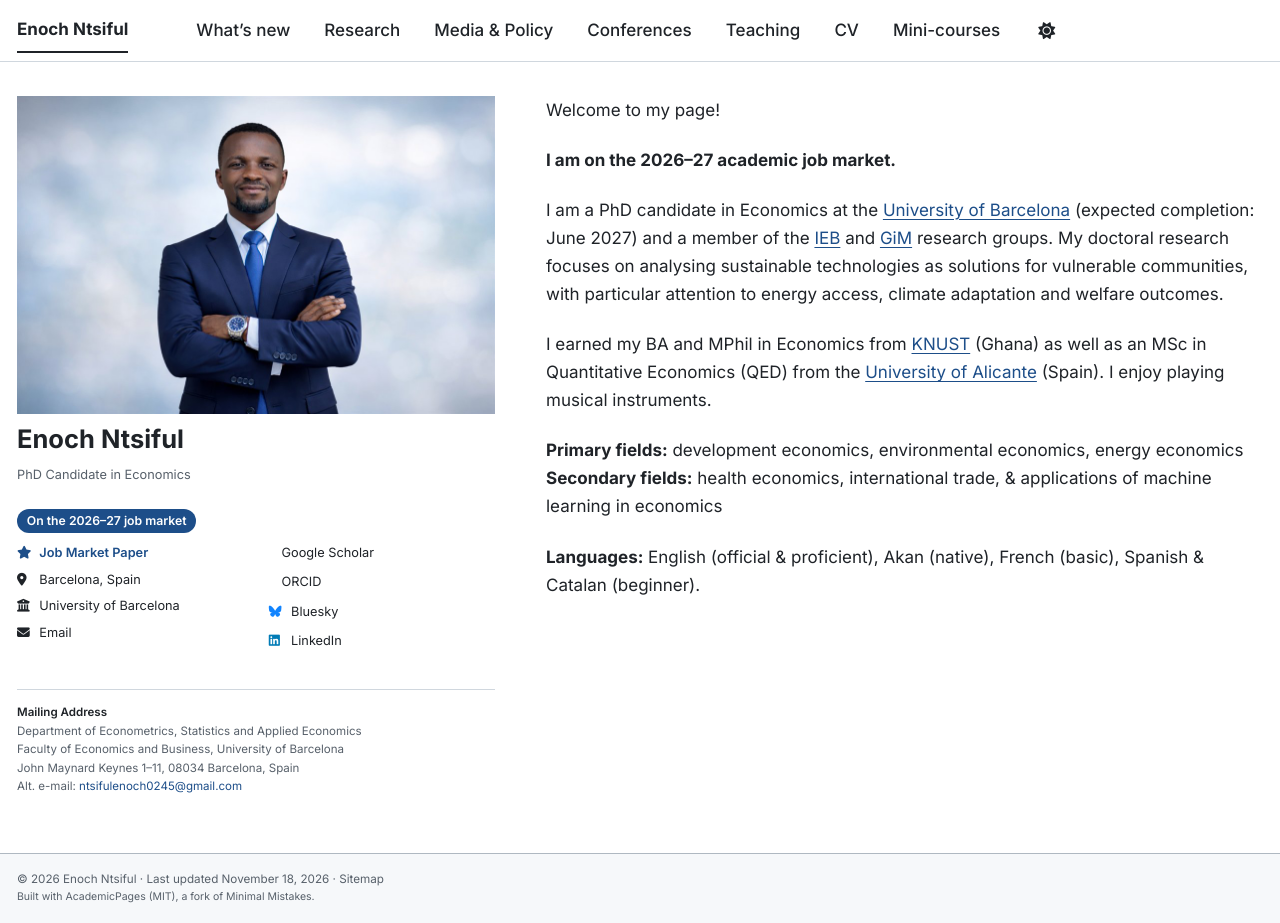
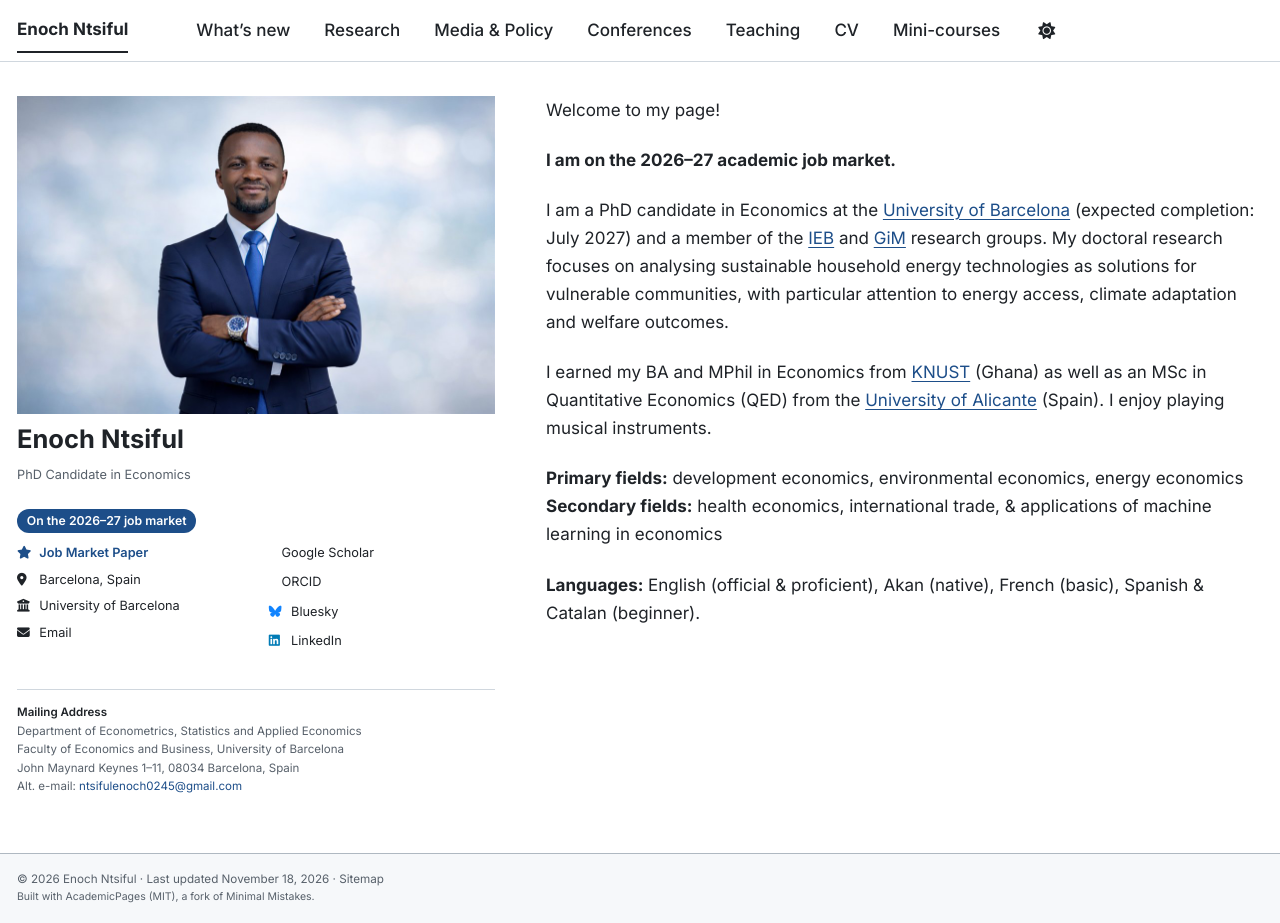
Before and after one commit to ntsifulenoch/ntsifulenoch.github.io, a Jekyll site: the page built from _pages/about.md, in a window 1280 px wide and 923 px high. Built offline with Jekyll 4.4.1, drawn with Linux system fonts in a browser that asks for light colours; a style sheet for code colours, icons or effects is not loaded.

Commit message:
Revise academic details in about.md
Updated expected completion date and clarified research focus.

```diff
--- a/_pages/about.md
+++ b/_pages/about.md
@@ -17,7 +17,7 @@ Welcome to my page!
 
 **I am on the 2026–27 academic job market.** {% comment %} CONFIRM: add the job-market events where you will interview, or keep this line as is. {% endcomment %}
 
-I am a PhD candidate in Economics at the [University of Barcelona](https://www.ub.edu/) (expected completion: June 2027) and a member of the [IEB](https://ieb.ub.edu/en/researcher/ntsiful-enoch/) and [GiM](https://www.ub.edu/gim/) research groups. My doctoral research focuses on analysing sustainable technologies as solutions for vulnerable communities, with particular attention to energy access, climate adaptation and welfare outcomes.
+I am a PhD candidate in Economics at the [University of Barcelona](https://www.ub.edu/) (expected completion: July 2027) and a member of the [IEB](https://ieb.ub.edu/en/researcher/ntsiful-enoch/) and [GiM](https://www.ub.edu/gim/) research groups. My doctoral research focuses on analysing sustainable household energy technologies as solutions for vulnerable communities, with particular attention to energy access, climate adaptation and welfare outcomes.
 
 I earned my BA and MPhil in Economics from [KNUST](https://www.knust.edu.gh/) (Ghana) as well as an MSc in Quantitative Economics (QED) from the [University of Alicante](https://www.ua.es/en/) (Spain).
 I enjoy playing musical instruments.
```
